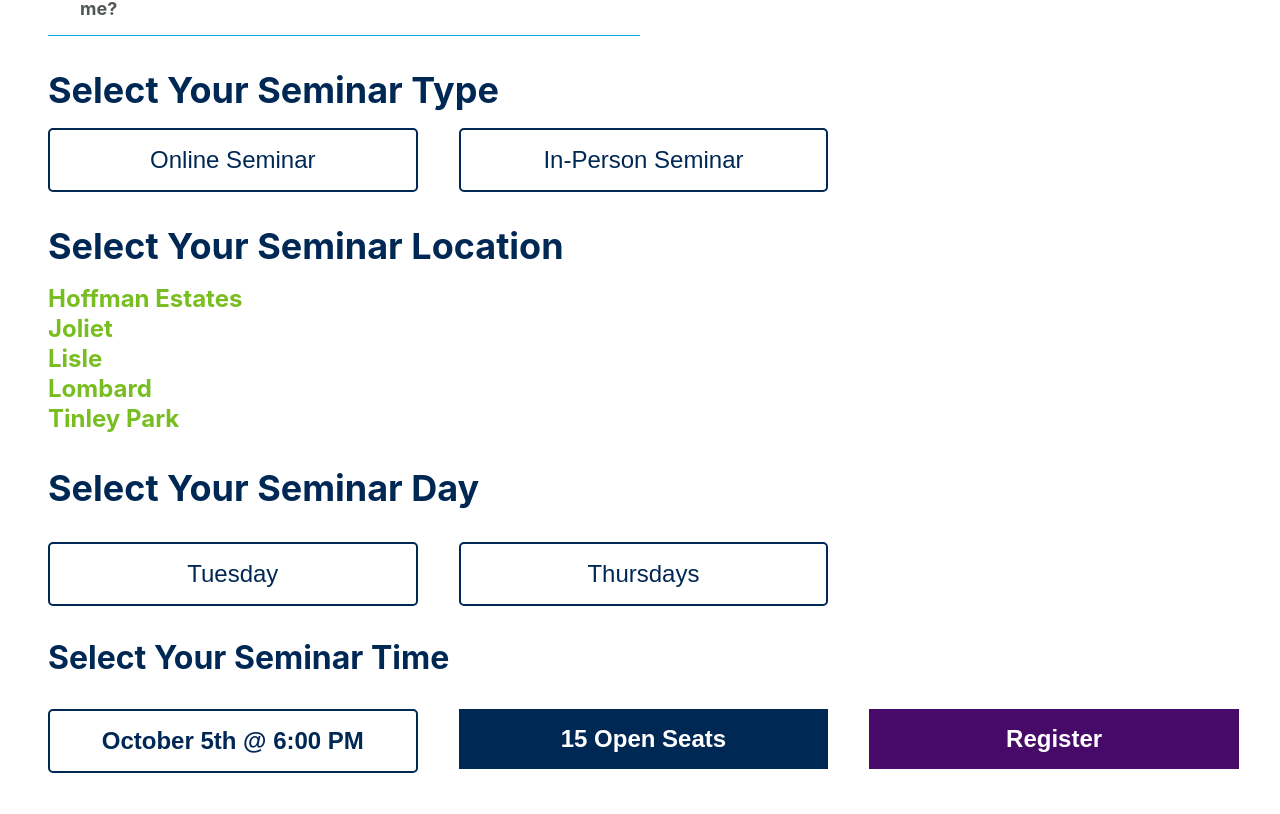
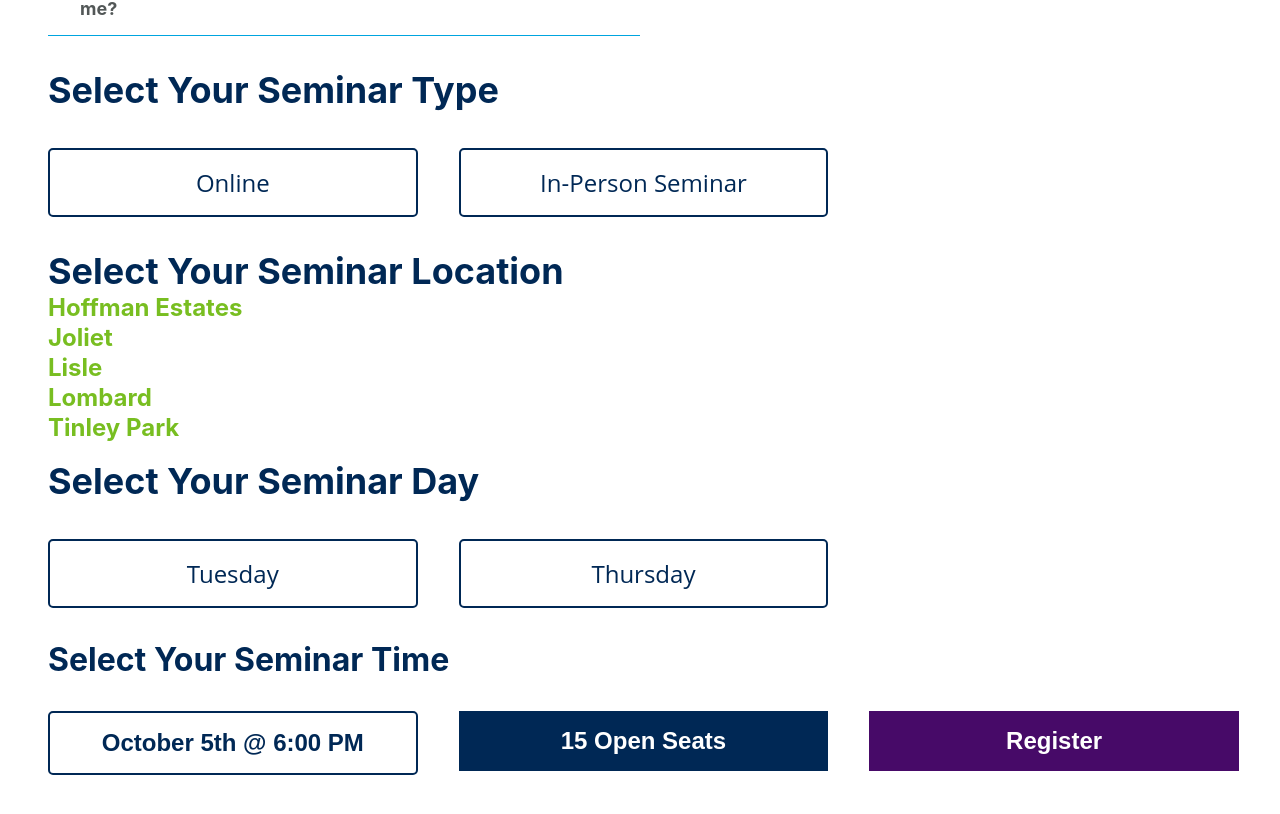
Before and after one commit to syedarfeen7/duly-health-and-care, a React (Create React App) app: page / in a window 1280 px wide. Shown: the part 1083-1897 px from the top of the page. Built offline with nearby package versions, Linux system fonts and the light colour scheme.

Commit message:
make it better

```diff
--- a/src/Components/Form/SeminarContactForm.js
+++ b/src/Components/Form/SeminarContactForm.js
@@ -2,31 +2,73 @@ import { Grid } from "@mui/material";
 import { TextField, FormControl } from "@mui/material";
 import '../../Style/Form/style.css';
 import '../../Style/GeneralizeStyle/style.css';
+import { useSelector, useDispatch } from "react-redux";
+import { useState, useEffect } from "react";
+import {seminarContactDetailsScheema} from '../../Helper/Validator/validation';
+import {ApplicantRegisteration} from '../../Store/Actions/applicantAction';
 export default function SeminarContactForm() {
+    const seminarDetails = useSelector(state => state.applicant_seminar_details)
+    const dispatch = useDispatch()
+    useEffect(() => {
+        gettingSeminarDetailsFromStore()
+    }, [])
+    const [firstName, setFirstName] = useState('');
+    const [lastName, setLastName] = useState('');
+    const [email, setEmail] = useState('');
+    const [seminarTime, setSeminarTime] = useState('');
+    const [seminarType, setSeminarType] = useState('');
+    const [seminarDay, setSeminarDay] = useState('');
+
+    const gettingSeminarDetailsFromStore = () => {
+        setSeminarTime(seminarDetails.seminarTime)
+        setSeminarType(seminarDetails.seminarType)
+        setSeminarDay(seminarDetails.seminarDay)
+    }
+    const saveSemainarContactDetials = async (e) => {
+        e.preventDefault()
+        let data = {firstName, lastName, email, seminarDay, seminarTime, seminarType}
+        console.log(data)
+        await seminarContactDetailsScheema.strict().validate(data)
+            .then(res => {
+                console.log("success=======>", res)
+                dispatch(ApplicantRegisteration(res))
+            })
+            .catch(err => {
+                console.log(err.message)
+                document.querySelectorAll(".error-msg").forEach((i) => { i.innerHTML = "" })
+                document.querySelector(`#${err.path}`).innerHTML = err.message
+            })
+
+    }
     return <>
         <Grid container className="border-top">
             <Grid item xl={12} xs={12}>
-                <form>
+                <form onSubmit={saveSemainarContactDetials}>
                     <div className="seminar-register-heading">
                         <h1 className="font-grey font-weight-700">Seminar Registration</h1>
                     </div>
                     <div className="contact-form">
                         <h3 className="font-grey font-weight-700 contact-info-head">Contact Information</h3>
 
-                         <input type="text" placeholder="First Name"/>
+                        <div id="firstName" className="red-text error-msg"></div>
+                        <input type="text" placeholder="First Name" onChange={(e) => {setFirstName(e.target.value)}}/>
                         <br />
-                        <input type="text" placeholder="Last Name"/>
+
+                        <div id="lastName" className="red-text error-msg"></div>
+                        <input type="text" placeholder="Last Name" onChange={(e) => {setLastName(e.target.value)}}/>
                         <br />
-                        <input type="email" placeholder="Email Address"/>
+
+                        <div id="email" className="red-text error-msg"></div>
+                        <input type="email" placeholder="Email Address" onChange={(e) => {setEmail(e.target.value)}}/>
                         <br />
                         <label className="font-grey font-weight-700 seminar-date">
                             Seminar Date
                             <br />
-                            <input type="text" placeholder="Seminar Date"/>
+                            <input type="text" placeholder="Seminar Date" value={seminarDetails.seminarTime}/>
                         </label>
                         <br />
 
-                        <input type="submit" value="Submit" className="submit-btn"/>
+                        <input type="submit" value="Submit" className="submit-btn" onClick={saveSemainarContactDetials}/>
                     </div>
                 </form>
             </Grid>
--- a/src/Components/Form/SeminarDetialForm.js
+++ b/src/Components/Form/SeminarDetialForm.js
@@ -2,22 +2,71 @@ import { Container, Grid } from "@mui/material";
 import '../../Style/GeneralizeStyle/style.css';
 import '../../Style/Form/style.css';
 import { Link } from "react-router-dom";
+import { useState, useEffect } from "react";
+import { useSelector, useDispatch } from "react-redux";
+import {seminarDetialsScheema} from '../../Helper/Validator/validation';
+import {ApplicantSeminarDetails} from '../../Store/Actions/applicantAction';
+import { useHistory } from "react-router";
 export default function SeminarDetailForm() {
+    const history = useHistory()
+    const dispatch = useDispatch()
+    const [seminarType, setSeminarType] = useState('');
+    const [seminarLocation, setSeminarLocation] = useState('');
+    const [seminarDay, setSeminarDay] = useState('');
+    const [seminarTime, setSeminarTime] = useState('');
+    const [timings, setTiming] = useState('')
+    useEffect(() => {
+        gettingSeminarTimings()
+    }, [])
+    const seminarTimings = useSelector(state => state.seminar_available_timings)
+    const gettingSeminarTimings = () => {
+            setTiming(seminarTimings)
+    }
+    // console.log(timings)
+    // console.log(timings.map(a => {console.log(a.seminarTime)}))
+
+    const saveSeminarDetails =  async(e) => {
+        e.preventDefault()
+        let data ={seminarType, seminarDay, seminarLocation, seminarTime}
+        console.log(data)
+        await seminarDetialsScheema.strict().validate(data)
+            .then(res => {
+                console.log(res)
+                dispatch(ApplicantSeminarDetails(data))
+                history.push('/duly-register')
+            })
+            .catch(err => {
+                console.log(err.path)
+                document.querySelectorAll(".error-msg").forEach((i) => { i.innerHTML = "" })
+                document.querySelector(`#${err.path}`).innerHTML = err.message
+            })
+
+    }
     return <>
         <Grid container>
             <Grid xl={12} xs={12} item>
                 <div>
-                    <form className="seminar-details-form">
+                    <form className="seminar-details-form" onSubmit={saveSeminarDetails}>
                         <div className="seminar-type-wrapper">
                             <h1 className="font-blue font-weight-700">Select Your Seminar Type</h1>
+                            <div id="seminarType" className="red-text error-msg"></div>
                             <Grid container>
                                 <Grid xl={4} lg={4} md={5} sm={12} xs={12} item className="center">
-                                    <input type="button" value="Online Seminar" />
-
+                                    <label className="labl">
+                                        <input type="radio" name="type" value="Online" onClick={(e) => {setSeminarType(e.target.value)}}/>
+                                        <div>
+                                            <p className="main-section-font-color radio-option-text">Online</p>
+                                        </div>
+                                    </label>
                                 </Grid>
                                 <Grid xl={4} lg={4} md={5} sm={12} xs={12} item className="center">
+                                    <label className="labl">
+                                        <input type="radio" name="type" value="In-Person Seminar" onClick={(e) => {setSeminarType(e.target.value)}}/>
+                                        <div>
+                                            <p className="main-section-font-color radio-option-text">In-Person Seminar</p>
+                                        </div>
+                                    </label>
 
-                                    <input type="button" className="btn-two" value="In-Person Seminar" />
 
                                 </Grid>
                                 <Grid xl={4} lg={4} md={2} sm={12} xs={12} item>
@@ -28,6 +77,7 @@ export default function SeminarDetailForm() {
                         </div>
                         <div className="seminar-details-location-wrapper">
                             <h1 className="font-blue font-weight-700 ">Select Your Seminar Location</h1>
+                            <div id="seminarLocation" className="red-text error-msg"></div>
                             <div className="seminar-locations-list">
                                 <p className="font-green font-weight-700">Hoffman Estates</p>
                                 <p className="font-green font-weight-700">Joliet</p>
@@ -36,19 +86,29 @@ export default function SeminarDetailForm() {
                                 <p className="font-green font-weight-700">Tinley Park</p>
                             </div>
                         </div>
-                        <div className="seminar-type-wrapper seminar-day-wrappper">
+                        <div className="seminar-type-wrapper seminar-day-wrapper">
                             <h1 className="font-blue font-weight-700">Select Your Seminar Day</h1>
+                            <div id="seminarDay" className="red-text error-msg"></div>
                             <div className="seminar-type-btns">
                                 <Grid container>
-
+                                    {/* {timings.map(a =>
+                                        console.log(a.seminarTime)
+                                    )} */}
                                     <Grid xl={4} lg={4} md={5} sm={12} xs={12} item className="center">
-
-                                        <input type="button" value="Tuesday" />
+                                        <label className="labl">
+                                            <input type="radio" name="day" value="Tuesday" onClick={(e) => {setSeminarDay(e.target.value)}} />
+                                            <div>
+                                                <p className="main-section-font-color radio-option-text">Tuesday</p>
+                                            </div>
+                                        </label>
                                     </Grid>
                                     <Grid xl={4} lg={4} md={5} sm={12} xs={12} item className="center">
-
-                                        <input type="button" className="btn-two" value="Thursdays" />
-
+                                        <label className="labl">
+                                            <input type="radio" name="day" value="Thursday" onChange={(e) => {setSeminarDay(e.target.value)}}/>
+                                            <div>
+                                                <p className="main-section-font-color radio-option-text">Thursday</p>
+                                            </div>
+                                        </label>
                                     </Grid>
                                     <Grid xl={4} lg={4} md={2} sm={12} xs={12} item>
 
@@ -59,11 +119,12 @@ export default function SeminarDetailForm() {
 
                         <div className="seminar-time-wrapper">
                             <h1 className="font-blue font-weight-700 ">Select Your Seminar Time</h1>
+                            <div id="seminarTime" className="red-text error-msg"></div>
                             <div className="seminar-timing-btns-wrapper">
                                 <Grid container>
                                     <Grid xl={4} lg={4} md={4} xs={12} className="center">
 
-                                        <input type="button" className="time-btn font-weight-700" value="October 5th @ 6:00 PM" />
+                                        <input type="button" label="fifteen" className="time-btn font-weight-700" value="October 5th @ 6:00 PM" onClick={(e) => {setSeminarTime(e.target.value)}}/>
 
                                     </Grid>
                                     <Grid xl={4} lg={4} md={4} xs={12} className="center">
@@ -74,7 +135,7 @@ export default function SeminarDetailForm() {
                                     <Grid xl={4} lg={4} md={4} xs={12} className="center">
 
 
-                                        <input type="button" className="register-btn font-weight-700" value="Register" />
+                                        <input type="button" className="register-btn font-weight-700" value="Register" onClick={saveSeminarDetails}/>
                                     </Grid>
                                 </Grid>
 
--- /dev/null
+++ b/src/Helper/Validator/validation.js
@@ -0,0 +1,17 @@
+import * as yup from 'yup';
+
+// SEMINAR DETAILS VALIDATION SCHEEMA
+export const seminarDetialsScheema = yup.object().shape({
+    seminarType: yup.string().required("Please select any one seminar type"),
+    seminarDay: yup.string().required("Please select any one seminar day"),
+    seminarTime: yup.string().required("Please select any one seminar time"),
+
+})
+
+// SEMINAR CONTACT DETAILS VALIDATION SCHEEMA
+export const seminarContactDetailsScheema = yup.object().shape({
+    firstName: yup.string().required("Please enter your first name"),
+    lastName: yup.string().required("Please enter your last name"),
+    email: yup.string().email().required("Please enter your email address"),
+    seminarTime: yup.string().required("Please enter your seminar time"),
+})
--- a/src/Store/Actions/applicantAction.js
+++ b/src/Store/Actions/applicantAction.js
@@ -1,8 +1,15 @@
 export const applicantRegisteration = "APPLICANT_REGISTERATION";
-
+export const applicantSeminarDetails = "APPLICANT_SEMINAR_DETAILS";
 export const ApplicantRegisteration = (data) => {
     return {
         type: applicantRegisteration,
         data: data
     }
 }
+
+export const ApplicantSeminarDetails = (data) => {
+    return {
+        type: applicantSeminarDetails,
+        data: data
+    }
+}
--- a/src/Store/Reducers/applicantReducer.js
+++ b/src/Store/Reducers/applicantReducer.js
@@ -1,14 +1,27 @@
-
+import { applicantRegisteration, applicantSeminarDetails } from '../Actions/applicantAction';
 const initialState = {
     seminar_timings: [''],
+    applicant_seminar_details: [''],
     applicant_registeration: [''],
-    seminar_location: ['']
+    seminar_location: [''],
+    seminar_available_timings: [
+        {
+        seminarTime: 'October 5th @ 6:00 PM',
+        seminarSeats: '15 Open Seats',
+        },
+        {
+        seminarTime: 'October 5th @ 6:00 PM',
+        seminarSeats: '15 Open Seats',
+        }
+]
 }
 
 export default function ApplicantReducer(state = initialState, action) {
     switch (action.type) {
-        case 'APPLICANT_REGISTERATION':
+        case applicantRegisteration:
             return { ...state, applicant_registeration: action.data }
+        case applicantSeminarDetails:
+            return { ...state, applicant_seminar_details: action.data }
         default:
             return { ...state }
     }
--- a/src/Style/Form/style.css
+++ b/src/Style/Form/style.css
@@ -10,11 +10,10 @@
     font-size: 36px;
     margin-bottom: 1rem;
 }
-.seminar-type-btns{
-    margin-top: 2rem;
+.seminar-day-wrapper     h1{
+    margin-top: 1rem;
 }
 .seminar-type-wrapper input{
-    padding: 1rem 0rem;
     width: 90%;
     color: #002855;
     border: 2px solid #002855;
@@ -35,9 +34,7 @@
     line-height: 30px;
     cursor: pointer;
 }
-.seminar-day-wrappper{
-    margin-top: 2rem;
-}
+
 
 .seminar-time-wrapper h1{
     margin-top: 2rem;
@@ -46,6 +43,7 @@
     margin-top: 2rem;
 }
 .seminar-timing-btns-wrapper input{
+    margin-bottom: 1rem !important;
     width: 90%;
     padding: 1rem 0rem;
 }
@@ -71,6 +69,43 @@
     border: none;
     cursor: pointer;
 }
+
+.labl>input {
+    /* HIDE RADIO */
+    visibility: hidden;
+    /* Makes input not-clickable */
+    /* position: absolute; */
+    /* Remove input from document flow */
+}
+
+.labl>input+div {
+    text-align: center;
+    width: 90%;
+    cursor: pointer;
+    border: 2px solid #002855;
+    border-radius: 5px;
+    background-color: #ffff;
+}
+
+.labl>input+div p {
+    font-family: "Open Sans", sans-serif;
+}
+
+.labl>input:checked+div>p{
+    /* (RADIO CHECKED) DIV STYLES */
+    background-color: #002855;
+    transition: 0.5s ease all;
+    color: #fff !important;
+}
+
+.radio-option-text {
+    font-family: "Open Sans", sans-serif;
+    color: #002855;
+    padding: 1rem 0rem;
+    font-weight: 400;
+    font-size: 24px;
+}
+
 
 /* SEMINAR REGISTER PAGE STYLING START HERE */
 .border-top{
@@ -133,23 +168,22 @@
     }
 }
 @media only screen and (max-width: 899px){
-    .seminar-type-wrapper input, .seminar-timing-btns-wrapper input{
+    .labl>input+div, .seminar-timing-btns-wrapper input{
         width: 60%;
-        margin-bottom: 1rem;
     }
     .seminar-details-form{
         margin-right: 1rem;
     }
 }
 @media only screen and (max-width: 708px){
-    .seminar-type-wrapper h1, .seminar-time-wrapper h1{
-        display: flex;
-        justify-content: center !important;
+    .labl>input+div{
+        margin: auto ;
     }
-    .seminar-type-wrapper .center, .seminar-time-wrapper .center{
+    .seminar-time-wrapper .center{
         display: flex;
         justify-content: center;
     }
+
 }
 @media only screen and (max-width: 651px){
     .seminar-details-form{
@@ -157,9 +191,8 @@
     }
  }
 @media only screen and (max-width: 510px){
-    .seminar-type-wrapper input, .seminar-timing-btns-wrapper input{
+    .labl>input+div, .seminar-timing-btns-wrapper input{
         width: 90%;
-        margin-bottom: 1rem;
     }
 }
 @media only screen and (max-width: 436px){
--- a/src/Style/GeneralizeStyle/style.css
+++ b/src/Style/GeneralizeStyle/style.css
@@ -12,6 +12,7 @@
     --black: #000000;
     --grey: #525757;
     --green: #78BE21;
+    --red: red;
 }
 
 .font-blue {
@@ -37,6 +38,10 @@
 .background-color-blue {
     background-color: var(--blue);
 }
+.red-text{
+    color: var(--red);
+    font-weight: 700;
+}
 
 .background-image {
     margin: 20rem 0rem;
```
